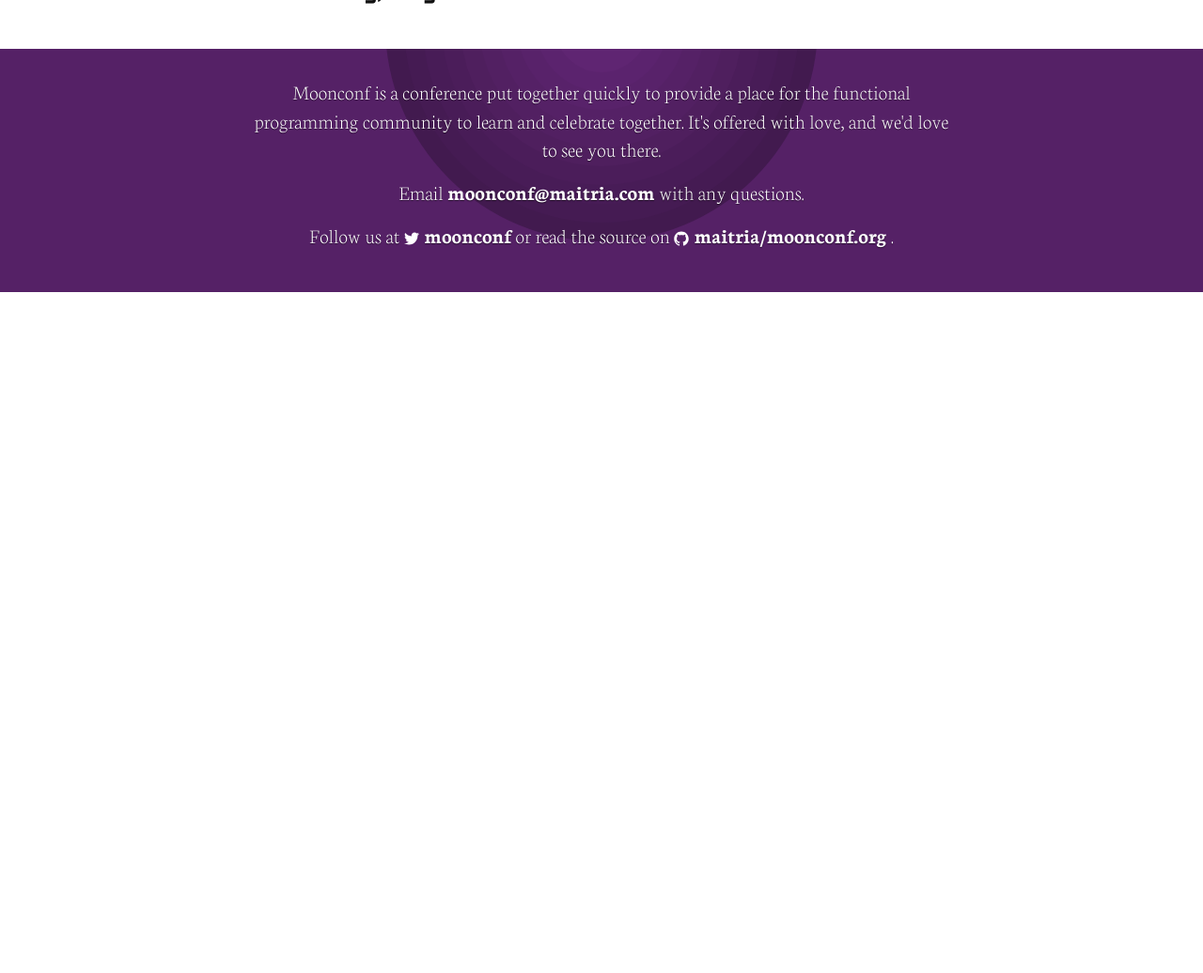
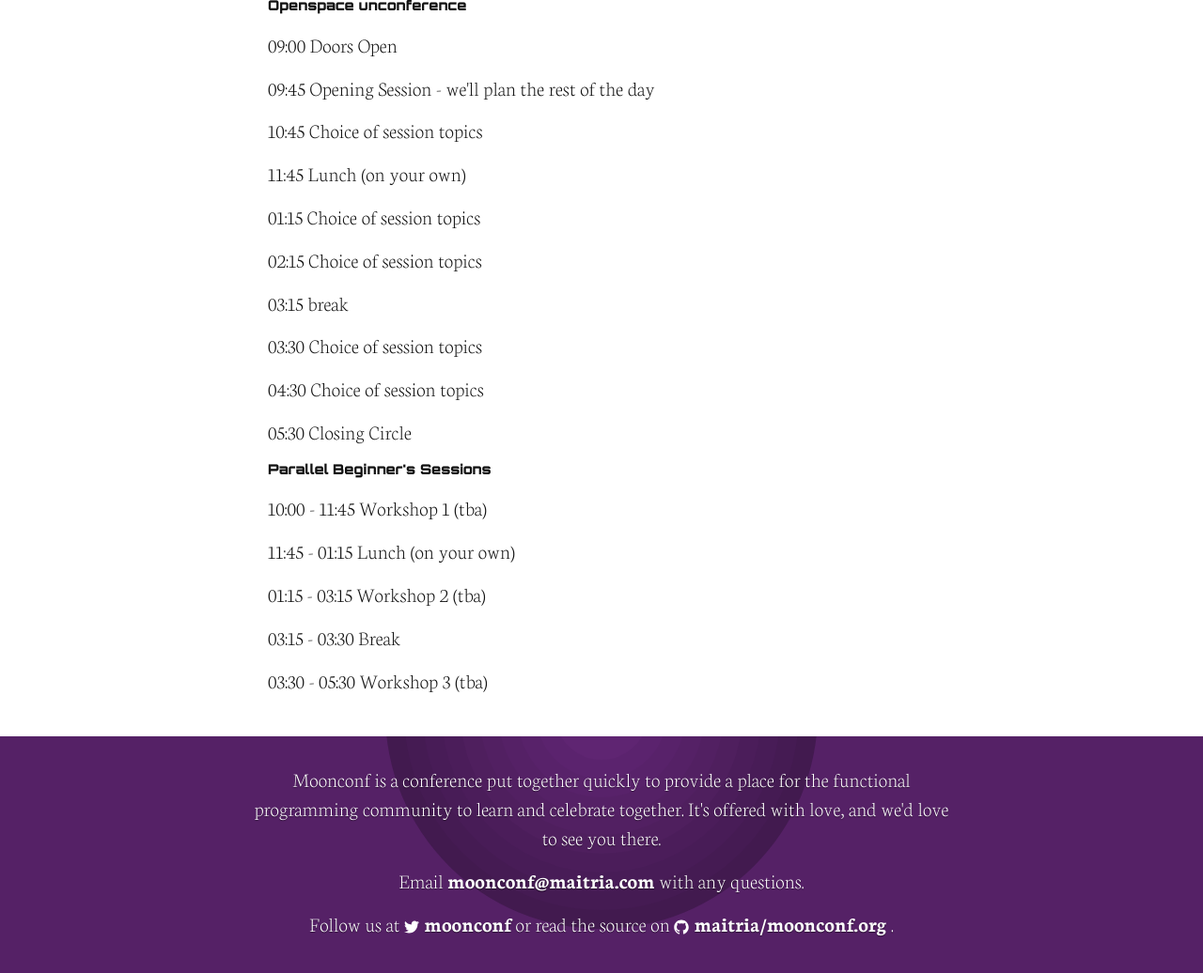
Before and after one commit to maitria/moonconf.org, a Jekyll site: the page built from schedule.html, in a window 1280 px wide, cut to the strip 669-1712 px from the top of the page. Shown: the top 1036 px of the strip at 94% size. Built offline with Jekyll 4.4.1, drawn with Linux system fonts in a browser that asks for light colours; before the commit the page ends 980 px from its top, so only the background shows below that.

Commit message:
Schedule for Saturday.

```diff
--- a/_includes/schedule-content.html
+++ b/_includes/schedule-content.html
@@ -1,13 +1,29 @@
 <section class="section-block">
   <header class="section-block-header">
     <div class="wrapper">
-      <h2 class="section-block-title">Conference Schedule</h2>
+      <h4 class="section-block-title">Conference Schedule</h2>
     </div>
   </header>
   <div class="section-block-content wrapper">
-    <h4>Thursday, May 26</h4>
-
-    <h4>Friday, May 27</h4>
-    <h4>Saturday, May 28</h4>
+    <h5>Thursday, May 26</h5>
+    <h5>Friday, May 27</h5>
+    <h5>Saturday, May 28</h5>
+    <h6>Openspace unconference</h6>
+    <p>09:00 Doors Open</p>
+    <p>09:45 Opening Session - we'll plan the rest of the day</p>
+    <p>10:45 Choice of session topics</p>
+    <p>11:45 Lunch (on your own)
+    <p>01:15 Choice of session topics</p>
+    <p>02:15 Choice of session topics</p>
+    <p>03:15 break</p>
+    <p>03:30 Choice of session topics</p>
+    <p>04:30 Choice of session topics</p>
+    <p>05:30 Closing Circle</p>
+    <h6>Parallel Beginner's Sessions</h6>
+    <p>10:00 - 11:45 Workshop 1 (tba)</p>
+    <p>11:45 - 01:15 Lunch (on your own)</p>
+    <p>01:15 - 03:15 Workshop 2 (tba)</p>
+    <p>03:15 - 03:30 Break</p>
+    <p>03:30 - 05:30 Workshop 3 (tba)</p>
   </div>
 </section>
```
